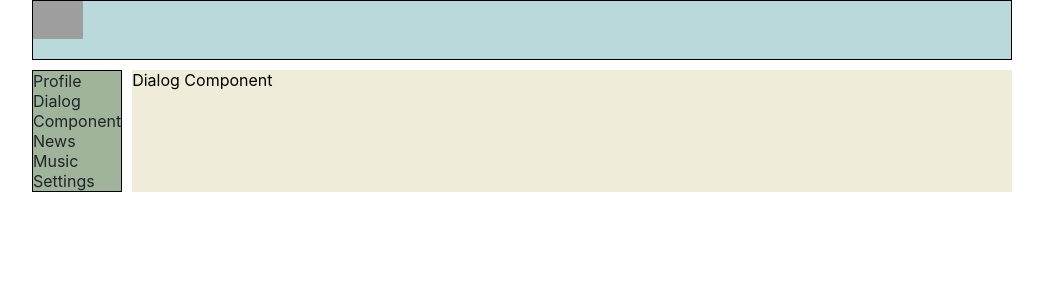
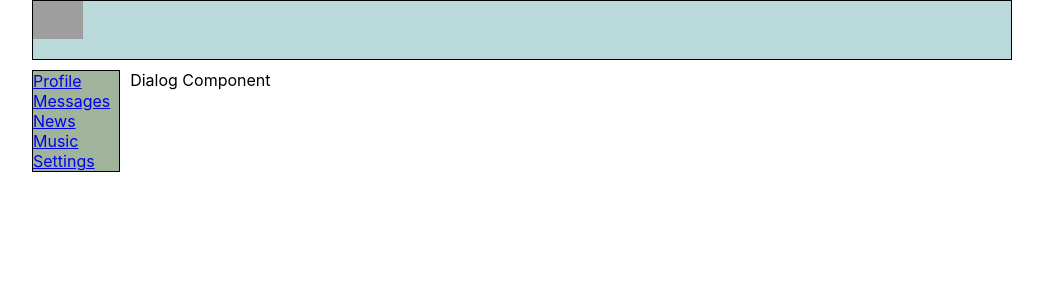
Before and after one commit to GrizzlecallerTryJS/react-social-3, a React (Create React App) app: page /messages in a window 1280 px wide. Shown: the top 300 px of the page, without its empty margins (118-1161 px from the left). Built offline with nearby package versions, Linux system fonts and the light colour scheme; grey boxes are pictures that could not be loaded.

Commit message:
SN-019 done

```diff
--- a/src/App.js
+++ b/src/App.js
@@ -5,16 +5,26 @@ import Profile from "./components/Profile/Profile";
 import Header from "./components/Header/Header";
 import Navbar from "./components/Navbar/Navbar";
 import DialogsComponent from "./components/Navbar/Messages/Dialogs/DialogsComponent";
+import { Route } from "react-router-dom";
+import MessagesComponent from "./components/Navbar/Messages/MessagesComponent";
+import NewsComponent from "./components/Navbar/News/NewsComponent";
+import MusicComponent from "./components/Navbar/Music/MusicComponent";
+import SettingsComponent from "./components/Navbar/Settings/SettingsComponent";
 
 const App = () => {
   return (
     <div className={style.app_wrapper}>
       <Header />
       <Navbar />
-      {/*<Profile />*/}
-      <div className={style.dialog_style}>
+
+      {/*<div className={style.dialog_style}>
         <DialogsComponent />
-      </div>
+      </div>*/}
+      <Route path="/profile" component={Profile} />
+      <Route path="/messages" component={MessagesComponent} />
+      <Route path="/news" component={NewsComponent} />
+      <Route path="/music" component={MusicComponent} />
+      <Route path="/settings" component={SettingsComponent} />
     </div>
   );
 };
--- /dev/null
+++ b/src/components/Navbar/Music/MusicComponent.jsx
@@ -0,0 +1,7 @@
+import React from "react";
+
+const MusicComponent = () => {
+  return <div>MUSIC</div>;
+};
+
+export default MusicComponent;
--- a/src/components/Navbar/Navbar.jsx
+++ b/src/components/Navbar/Navbar.jsx
@@ -7,13 +7,21 @@ const Navbar = () => {
   return (
     <nav className={style.nav}>
       <div className={style.items}>
-        <div>Profile</div>
         <div>
-          <MessagesComponent />
+          <a href="/profile">Profile</a>
         </div>
-        <div>News</div>
-        <div>Music</div>
-        <div>Settings</div>
+        <div>
+          <a href="/messages">Messages</a>
+        </div>
+        <div>
+          <a href="/news">News</a>
+        </div>
+        <div>
+          <a href="/music">Music</a>
+        </div>
+        <div>
+          <a href="/settings">Settings</a>
+        </div>
       </div>
     </nav>
   );
--- /dev/null
+++ b/src/components/Navbar/News/NewsComponent.jsx
@@ -0,0 +1,7 @@
+import React from "react";
+
+const NewsComponent = () => {
+  return <div>NEWS</div>;
+};
+
+export default NewsComponent;
--- /dev/null
+++ b/src/components/Navbar/Settings/SettingsComponent.jsx
@@ -0,0 +1,7 @@
+import React from "react";
+
+const SettingsComponent = () => {
+  return <div>SETTINGS</div>;
+};
+
+export default SettingsComponent;
--- a/src/index.js
+++ b/src/index.js
@@ -1,12 +1,15 @@
-import React from 'react';
-import ReactDOM from 'react-dom';
-import './index.css';
-import App from './App';
+import React from "react";
+import ReactDOM from "react-dom";
+import "./index.css";
+import App from "./App";
+import { BrowserRouter } from "react-router-dom";
 ReactDOM.render(
   <React.StrictMode>
-    <App />
+    <BrowserRouter>
+      <App />
+    </BrowserRouter>
   </React.StrictMode>,
-  document.getElementById('root')
+  document.getElementById("root")
 );
 
 // If you want to start measuring performance in your app, pass a function
```
